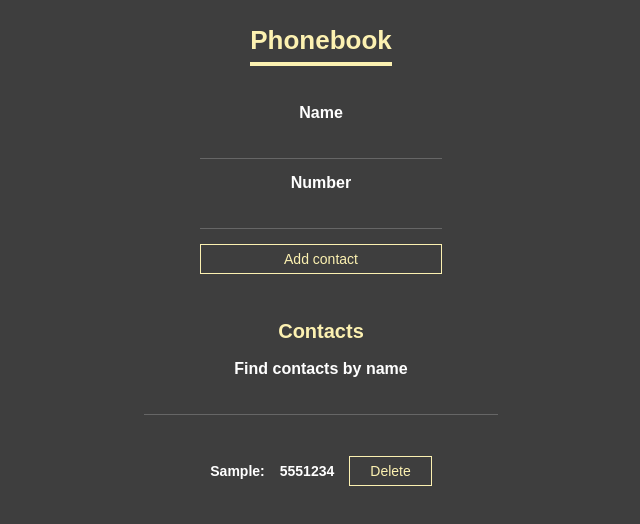
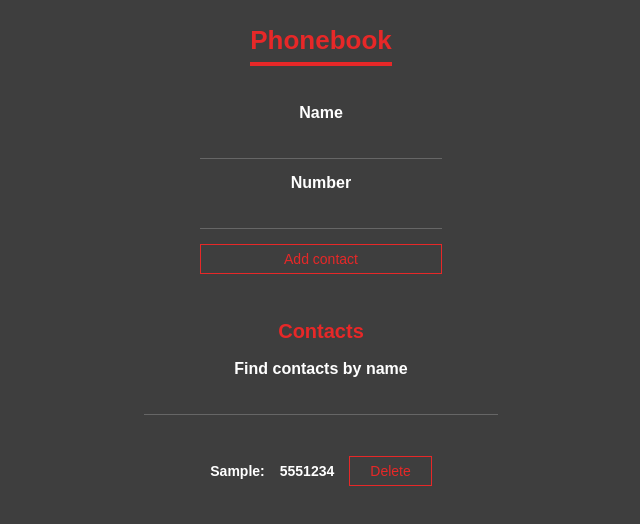
Before and after one commit to Zolotarova-Nataliia/goit-react-hw-08-phonebook, a React (Create React App) app: page / in a window 1280 px wide. Both pictures are taken after typing "Sample", "5551234" into the empty fields and a click on the button "Add contact". Shown: the top 524 px of the page, without its empty margins (319-959 px from the left). Built offline with nearby package versions, Linux system fonts and the light colour scheme.

Commit message:
[refactor] Global refactoring hw4 with using redux toolkit

```diff
--- a/package.json
+++ b/package.json
@@ -1,9 +1,10 @@
 {
-  "name": "goit-react-hw-04-hooks-phonebook",
+  "name": "goit-react-hw-06-phonebook",
   "version": "0.1.0",
   "private": true,
-  "homepage": "http://Zolotarova-Nataliia.github.io/goit-react-hw-04-hooks-phonebook",
+  "homepage": "http://Zolotarova-Nataliia.github.io/goit-react-hw-06-phonebook",
   "dependencies": {
+    "@reduxjs/toolkit": "^1.8.1",
     "@testing-library/jest-dom": "^5.16.1",
     "@testing-library/react": "^12.1.2",
     "@testing-library/user-event": "^13.5.0",
@@ -12,6 +13,7 @@
     "prop-types": "^15.8.1",
     "react": "^17.0.2",
     "react-dom": "^17.0.2",
+    "react-redux": "^8.0.1",
     "react-scripts": "5.0.0",
     "styled-components": "^5.3.3",
     "web-vitals": "^2.1.4"
--- a/src/App.js
+++ b/src/App.js
@@ -1,16 +1,15 @@
-import { useEffect, useState } from "react";
-import { nanoid } from "nanoid";
+import { useDispatch, useSelector } from "react-redux";
 import "./App.css";
+import { store } from "./redux/store";
+import { Provider } from "react-redux";
 import { Contacts, Filter, Form } from "./components/index";
 import { FormTitle, FormSubtitle } from "./components/Phonebook.styled";
-const LOCAL_KEY = "contacts";
+import { addToContacts, addFilter } from "./redux/contactSlice";
 
 export function App() {
-  const [filter, setFilter] = useState("");
-  const [contacts, setContacts] = useState(() => {
-    return JSON.parse(window.localStorage.getItem(LOCAL_KEY)) ?? [];
-  });
-
+  const dispatch = useDispatch();
+  const contacts = useSelector((state) => state.contacts.items);
+  const filter = useSelector((state) => state.contacts.filter);
   const formSubmitHandler = (data) => {
     const { name, number } = data;
     const addedContact = contacts.find(
@@ -20,40 +19,23 @@ export function App() {
       alert(`${name} is already in contacts.`);
       return;
     }
-    setContacts((prevState) => [{ name, id: nanoid(), number }, ...prevState]);
+    dispatch(addToContacts({ name, number }));
   };
 
   const filterHandler = (event) => {
-    setFilter(event.currentTarget.value);
+    dispatch(addFilter(event.currentTarget.value));
   };
 
-  const findContacts = () => {
-    const filteredContacts = contacts.filter((contact) =>
-      contact.name.toLowerCase().includes(filter.toLowerCase())
-    );
-    return filteredContacts;
-  };
-  const deleteContact = (id) => {
-    setContacts((prevState) =>
-      prevState.filter((contact) => contact.id !== id)
-    );
-  };
-  useEffect(() => {
-    localStorage.setItem(LOCAL_KEY, JSON.stringify(contacts));
-  });
-
-  const findedContacts = findContacts();
   return (
     <div className="App">
-      <FormTitle>Phonebook</FormTitle>
-      <Form onSubmit={formSubmitHandler}></Form>
+      <Provider store={store}>
+        <FormTitle>Phonebook</FormTitle>
+        <Form onSubmit={formSubmitHandler}></Form>
 
-      <FormSubtitle>Contacts</FormSubtitle>
-      <Filter value={contacts.name} onChange={filterHandler}></Filter>
-      <Contacts
-        contacts={findedContacts}
-        deleteContact={deleteContact}
-      ></Contacts>
+        <FormSubtitle>Contacts</FormSubtitle>
+        <Filter value={filter} onChange={filterHandler}></Filter>
+        <Contacts />
+      </Provider>
     </div>
   );
 }
--- a/src/components/Contacts.jsx
+++ b/src/components/Contacts.jsx
@@ -1,17 +1,27 @@
 import React, { Fragment } from "react";
-import PropTypes from "prop-types";
+import { useSelector, useDispatch } from "react-redux";
+import { removeFromContacts } from "../redux/contactSlice";
 import { FormText, FormList, FormListItem, FormBtn } from "./Phonebook.styled";
 
-const Contacts = ({ contacts, deleteContact }) => {
+const Contacts = () => {
+  const allContacts = useSelector((state) => state.contacts.items);
+  const filter = useSelector((state) => state.contacts.filter);
+  const dispatch = useDispatch();
+  const filteredContacts = allContacts.filter((contact) =>
+    contact.name.toLowerCase().includes(filter.toLowerCase())
+  );
+
   return (
     <Fragment>
-      {contacts.length !== 0 ? (
+      {filteredContacts.length !== 0 ? (
         <FormList>
-          {contacts.map((contact) => (
-            <FormListItem key={contact.id}>
+          {filteredContacts.map((contact) => (
+            <FormListItem key={contact.name}>
               <FormText>{contact.name}:</FormText>
               <FormText>{contact.number}</FormText>
-              <FormBtn onClick={() => deleteContact(contact.id)}>
+              <FormBtn
+                onClick={() => dispatch(removeFromContacts(contact.name))}
+              >
                 Delete
               </FormBtn>
             </FormListItem>
@@ -23,9 +33,5 @@ const Contacts = ({ contacts, deleteContact }) => {
     </Fragment>
   );
 };
-Contacts.propTypes = {
-  contacts: PropTypes.arrayOf(PropTypes.objectOf(PropTypes.string)).isRequired,
-  deleteContact: PropTypes.func,
-};
 
 export default Contacts;
--- a/src/components/Form.jsx
+++ b/src/components/Form.jsx
@@ -1,12 +1,10 @@
 import { Fragment, useState } from "react";
 import PropTypes from "prop-types";
 import { StyledForm, FormLabel, FormInput, FormBtn } from "./Phonebook.styled";
-const LOCAL_KEY = "contacts";
 
 export default function Form({ onSubmit }) {
   const [name, setName] = useState("");
   const [number, setNumber] = useState("");
-
   const handleChange = (event) => {
     const { name, value } = event.target;
     switch (name) {
--- a/src/components/Phonebook.styled.jsx
+++ b/src/components/Phonebook.styled.jsx
@@ -5,7 +5,7 @@ export const FormTitle = styled.h1`
   font-weight: 700;
   position: relative;
   display: flex;
-  color: #fcf1b1;
+  color: #e72828;
   font-size: 26px;
   &::after {
     content: "";
@@ -15,14 +15,14 @@ export const FormTitle = styled.h1`
     bottom: -10px;
     width: 100%;
     height: 4px;
-    background: #fcf1b1;
+    background: #e72828;
   }
 `;
 
 export const FormSubtitle = styled.h2`
   font-family: "Montserrat", sans-serif;
   font-weight: 700;
-  color: #fcf1b1;
+  color: #e72828;
   font-size: 20px;
 `;
 
@@ -57,17 +57,17 @@ export const FormInput = styled.input`
 
 export const FormBtn = styled.button`
   background: none;
-  border: 1px solid #fcf1b1;
+  border: 1px solid #e72828;
   font-family: "Montserrat", sans-serif;
-  color: #fcf1b1;
+  color: #e72828;
   font-size: 14px;
   height: 30px;
   padding: 5px 20px;
   cursor: pointer;
   outline: none;
   &:hover {
-    color: #ecdf90;
-    border: 1px solid #ecdf90;
+    color: #ff0000;
+    border: 1px solid #ff0000;
   }
 `;
 
--- a/src/index.js
+++ b/src/index.js
@@ -1,10 +1,14 @@
 import React from "react";
 import ReactDOM from "react-dom";
 import { App } from "./App";
+import { store } from "./redux/store";
+import { Provider } from "react-redux";
 
 ReactDOM.render(
   <React.StrictMode>
-    <App />
+    <Provider store={store}>
+      <App />
+    </Provider>
   </React.StrictMode>,
   document.getElementById("root")
 );
--- /dev/null
+++ b/src/redux/contactSlice.js
@@ -0,0 +1,22 @@
+import { createSlice } from "@reduxjs/toolkit";
+
+export const contactsSlice = createSlice({
+  name: "contacts",
+  initialState: { items: [], filter: "" },
+  reducers: {
+    addToContacts(state, action) {
+      state.items.push({
+        name: action.payload.name,
+        number: action.payload.number,
+      });
+    },
+    addFilter(state, action) {
+      state.filter = action.payload;
+    },
+    removeFromContacts(state, action) {
+      state.items = state.items.filter((item) => item.name !== action.payload);
+    },
+  },
+});
+export const { addToContacts, removeFromContacts, addFilter } =
+  contactsSlice.actions;
--- /dev/null
+++ b/src/redux/store.js
@@ -0,0 +1,8 @@
+import { configureStore } from "@reduxjs/toolkit";
+import { contactsSlice } from "./contactSlice";
+
+export const store = configureStore({
+  reducer: {
+    contacts: contactsSlice.reducer,
+  },
+});
```
Also changed, not shown: 1 other file (tests, documents, lock files or other folders).
